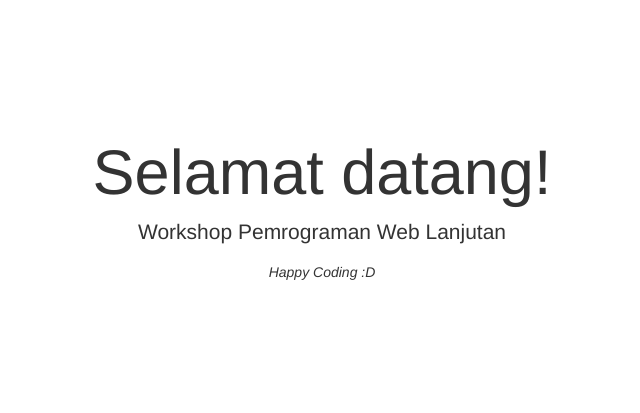
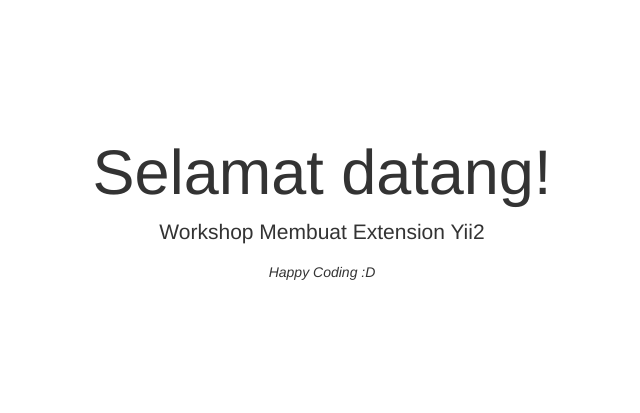
Before and after one commit to STT-Terpadu-Nurul-Fikri/workshop-ext-yii2, a Yii app: template views/site/index.php in a window 1280 px wide. Shown: the top 413 px of the page, without its empty margins (318-958 px from the left). Run offline with PHP 8.4 and a stand-in for Yii, Linux system fonts and the light colour scheme; the template is opened without the code that fills it, so the values that code supplies are empty; some libraries are stand-ins or nearby versions.

Commit message:
Update index page

```diff
--- a/views/site/index.php
+++ b/views/site/index.php
@@ -2,14 +2,14 @@
 
 /* @var $this yii\web\View */
 
-$this->title = 'UTS PWL 20182';
+$this->title = 'WORKSHOP EXTENSION PWL';
 ?>
 <div class="site-index">
 
     <div class="jumbotron">
         <h1>Selamat datang!</h1>
 
-        <p class="lead">Workshop Pemrograman Web Lanjutan</p>
+        <p class="lead">Workshop Membuat Extension Yii2</p>
 
         <i>Happy Coding :D</i>
     </div>
```
